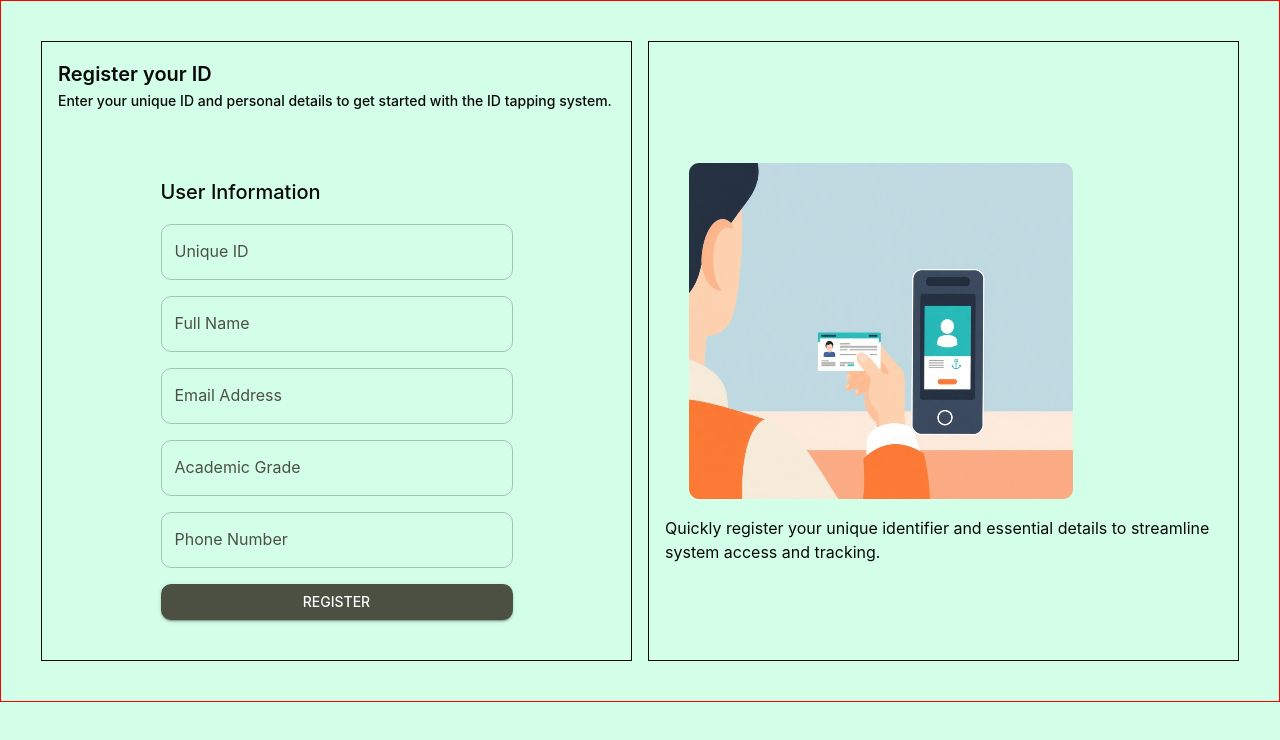
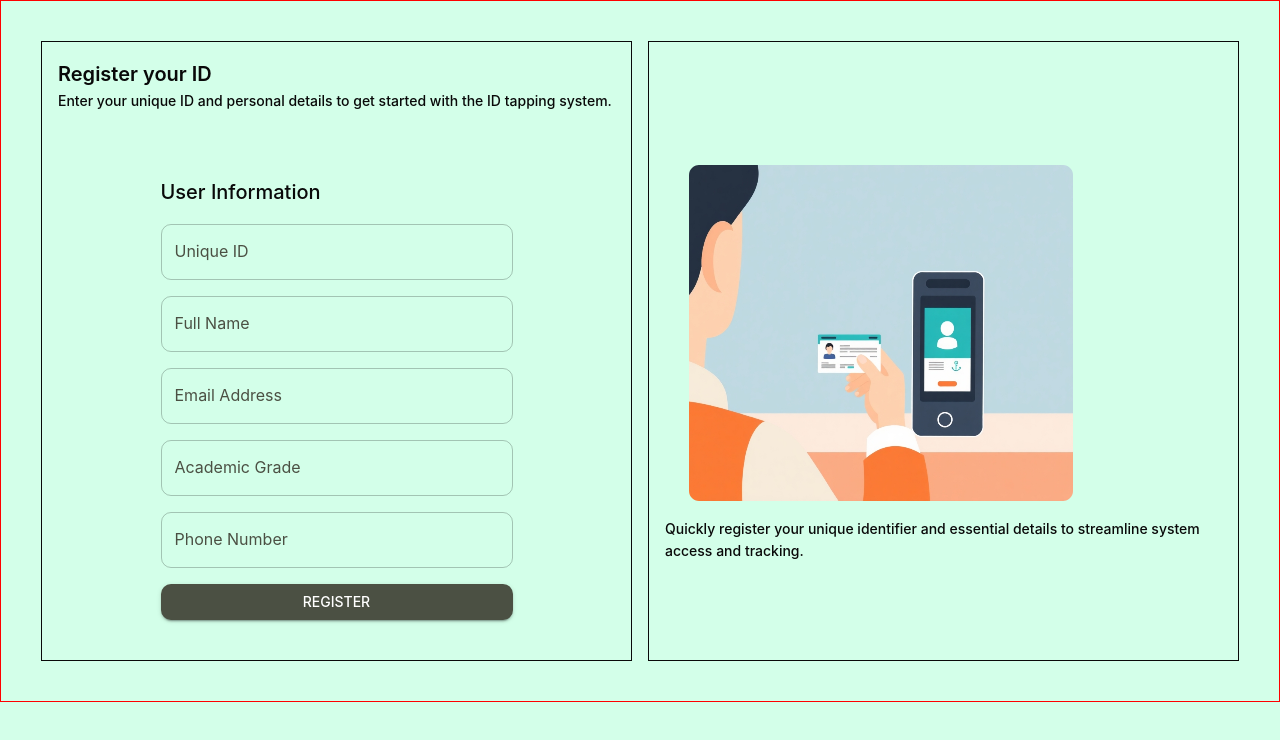
Before and after one commit to esamp001/id_tapping_system, a React (Create React App) app: page /register in a window 1280 px wide. Shown: the top 740 px of the page. Built offline with nearby package versions, Linux system fonts and the light colour scheme.

Commit message:
Auto commit: 10/27/2025, 3:56:00 PM

```diff
--- a/src/pages/Register.js
+++ b/src/pages/Register.js
@@ -61,7 +61,7 @@ const Register = () => {
                                 display: 'block'   // removes default inline spacing
                             }}
                         />
-                        <Typography variant='subtitle3'>Quickly register your unique identifier and essential details to streamline system access and tracking.</Typography>
+                        <Typography variant='subtitle2'>Quickly register your unique identifier and essential details to streamline system access and tracking.</Typography>
                     </Box>
                 </Box>
             </Box>
```
